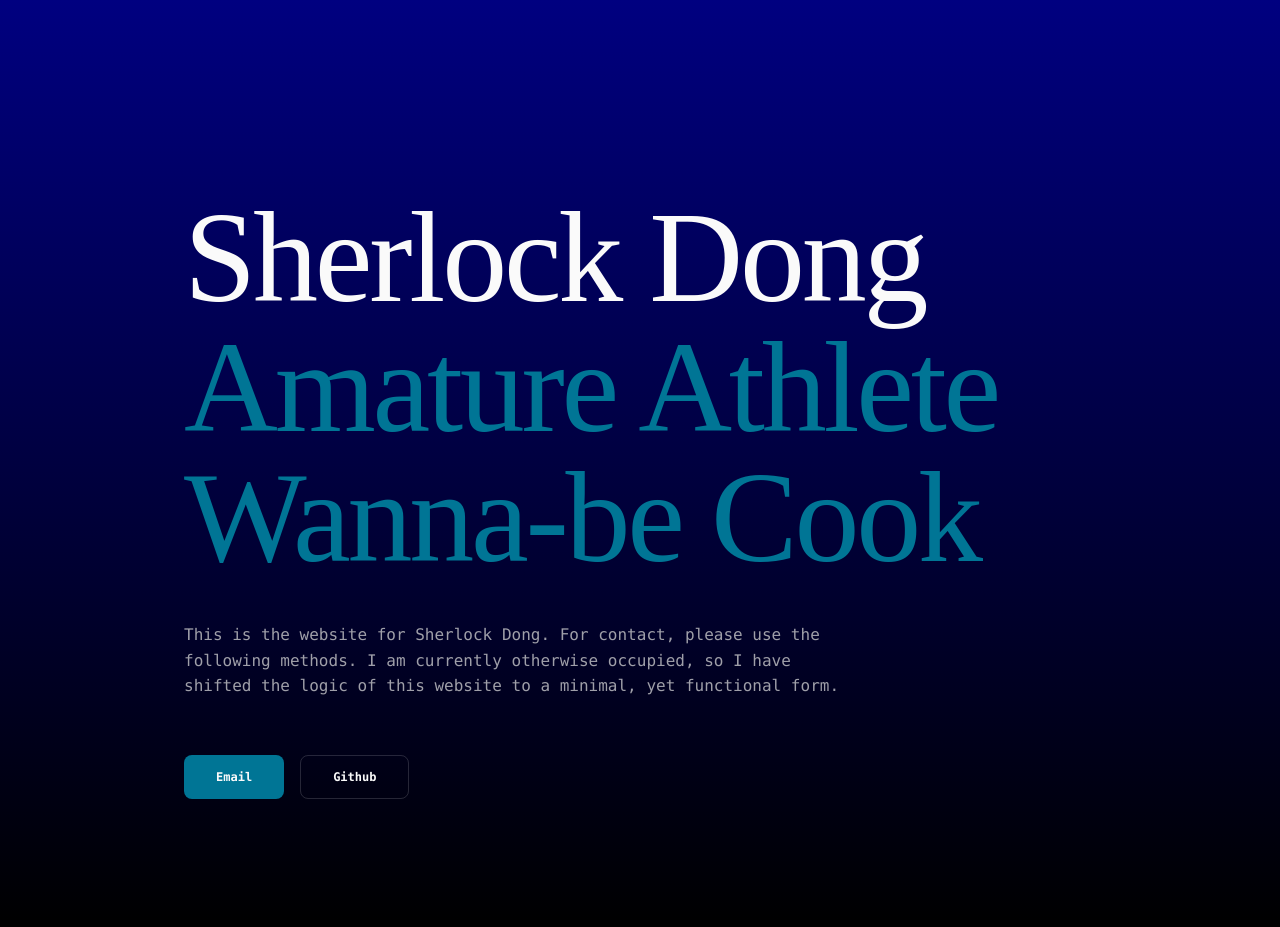
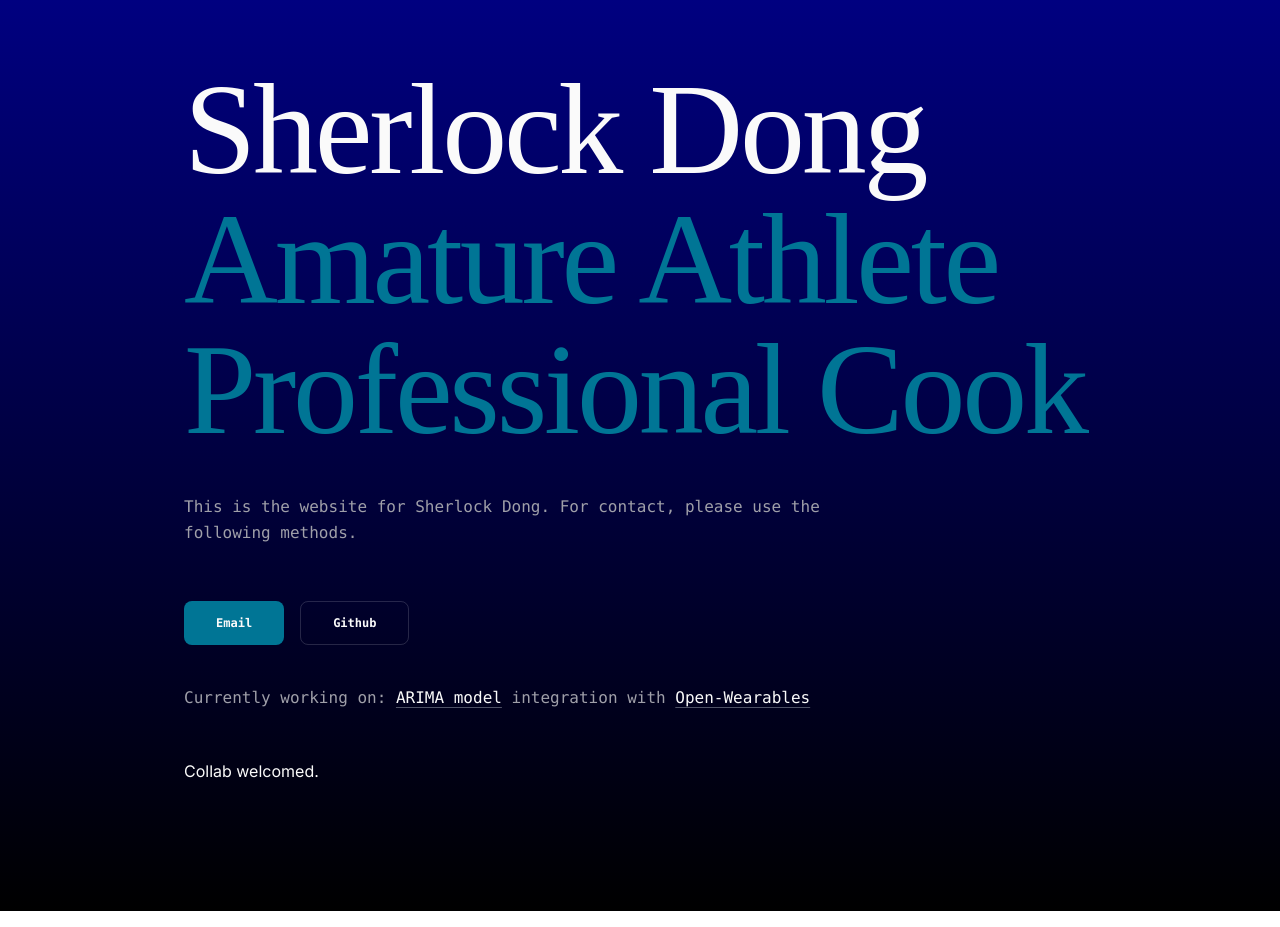
Before and after one commit to sherlockdong/dyk, a Next.js app: page / in a window 1280 px wide. Built offline with nearby package versions, Linux system fonts and the light colour scheme; a web font is replaced by a local one.

Commit message:
page update

```diff
--- a/src/app/globals.css
+++ b/src/app/globals.css
@@ -130,3 +130,19 @@ p {
   transform: translate(-50%, -50%) !important;
   z-index: 9999 !important;
 }
+
+.custom-link {
+  color: var(--foreground, #111827);
+  /* Falls back to dark gray if variable missing */
+  text-decoration: underline;
+  text-decoration-color: rgba(156, 163, 175, 0.5);
+  /* Subtle underline */
+  text-underline-offset: 4px;
+  transition: color 0.2s ease, text-decoration-color 0.2s ease;
+}
+
+.custom-link:hover {
+  color: var(--primary, #3b82f6);
+  /* Changes to primary accent color on hover */
+  text-decoration-color: var(--primary, #3b82f6);
+}
--- a/src/app/page.jsx
+++ b/src/app/page.jsx
@@ -14,15 +14,15 @@ export default function Home() {
     <div className="flex flex-col items-center w-full">
 
       {/* HERO — visible immediately, no scroll trigger */}
-      <section className="w-full max-w-5xl px-6 pt-48 pb-32 flex flex-col items-start gap-6">
+      <section className="w-full max-w-5xl px-6 pt-16 pb-32 flex flex-col items-start gap-6">
         <h1 className="font-heading text-5xl md:text-7xl font-bold tracking-tight text-foreground">
           Sherlock Dong <br />
           <span className="text-primary">Amature Athlete</span> <br />
-          <span className="text-primary"> Wanna-be Cook</span> <br />
+          <span className="text-primary"> Professional Cook</span> <br />
         </h1>
 
         <p className="max-w-2xl font-mono text-base text-muted-foreground leading-relaxed mt-4">
-          This is the website for Sherlock Dong. For contact, please use the following methods. I am currently otherwise occupied, so I have shifted the logic of this website to a minimal, yet functional form.
+          This is the website for Sherlock Dong. For contact, please use the following methods.
         </p>
 
         <div className="flex flex-wrap items-center gap-4 mt-8">
@@ -39,6 +39,25 @@ export default function Home() {
             Github
           </Link>
         </div>
+        <p className="max-w-2xl font-mono text-base text-muted-foreground leading-relaxed mt-4">
+          Currently working on:{' '}
+          <Link
+            href="https://www.ibm.com/think/topics/arima-model"
+            target="_blank"
+            className="custom-link"
+          >
+            ARIMA model
+          </Link>{' '}
+          integration with{' '}
+          <Link
+            href="https://openwearables.io/"
+            className="custom-link"
+          >
+            Open-Wearables
+          </Link>
+        </p>
+        <br />
+        Collab welcomed.
       </section>
     </div>
   );
```
